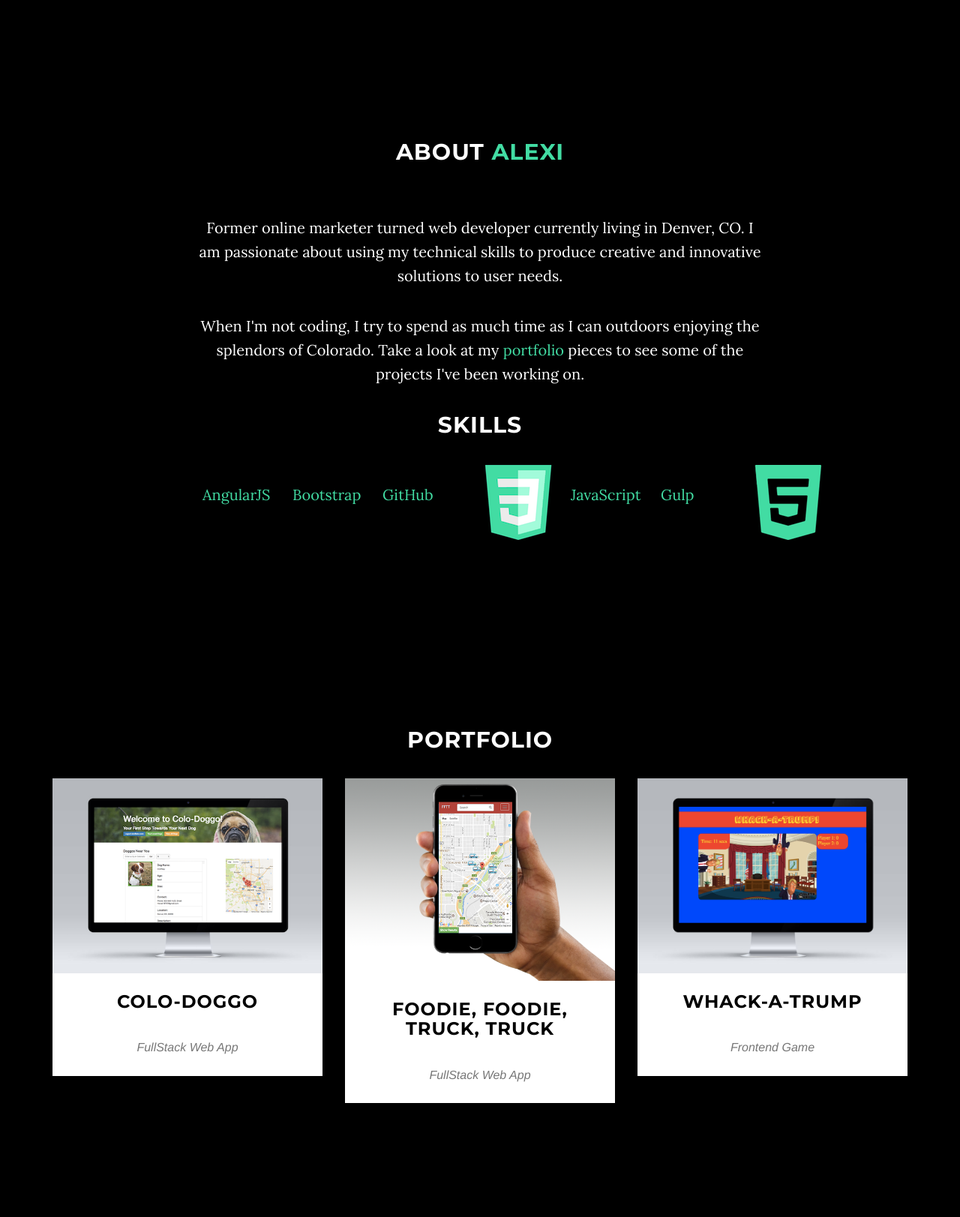
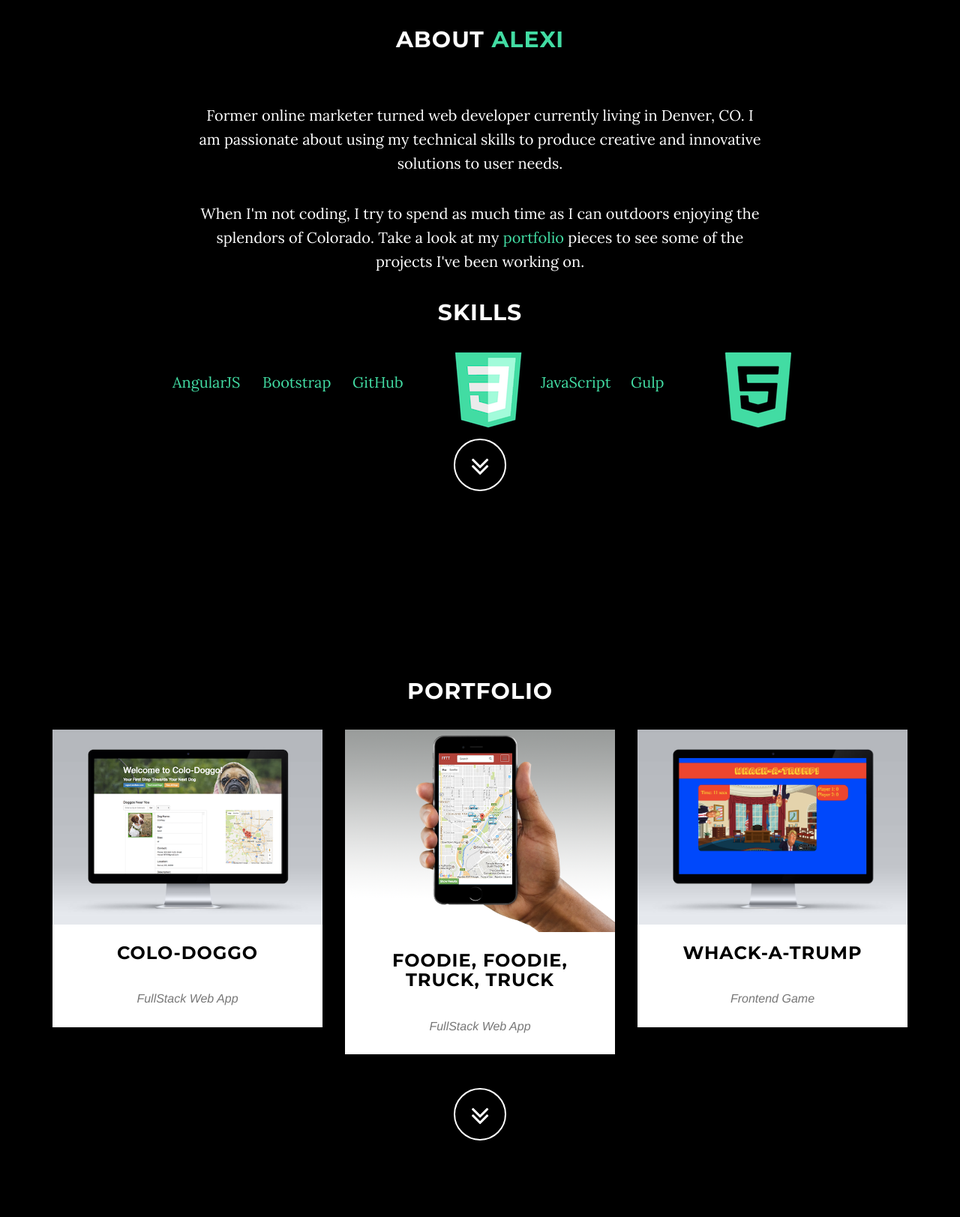
Before and after one commit to alexi-o/personal-website, a website: page index.html in a window 1280 px wide. Shown: the part 897-2520 px from the top of the page at 75% size. Drawn offline with nearby package versions, Linux system fonts and the light colour scheme; some packages are replaced by stand-ins of ours.

Commit message:
cleans up divs

```diff
--- a/css/grayscale.css
+++ b/css/grayscale.css
@@ -1,3 +1,9 @@
+.about, .portfolio, .skills, .contact {
+  position: relative;
+  bottom: 150px;
+  z-index: 20;
+}
+
 .card.effect_random.flipped .card__front {
   -webkit-transform: rotateY(-180deg);
           transform: rotateY(-180deg);
@@ -11,6 +17,7 @@
 .card {
   position: relative;
   float: left;
+  left: -40px;
   margin: 0 10px;
 }
 
--- a/index.html
+++ b/index.html
@@ -22,17 +22,9 @@
 
   <!-- Theme CSS -->
   <link href="css/grayscale.css" rel="stylesheet">
-
-  <!-- HTML5 Shim and Respond.js IE8 support of HTML5 elements and media queries -->
-  <!-- WARNING: Respond.js doesn't work if you view the page via file:// -->
-    <!--[if lt IE 9]>
-        <script src="https://oss.maxcdn.com/libs/html5shiv/3.7.0/html5shiv.js"></script>
-        <script src="https://oss.maxcdn.com/libs/respond.js/1.4.2/respond.min.js"></script>
-        <![endif]-->
       </head>
 
       <body id="page-top" data-spy="scroll" data-target=".navbar-fixed-top">
-
         <!-- Navigation -->
         <nav class="navbar navbar-custom navbar-fixed-top" role="navigation">
           <div class="container">
@@ -46,7 +38,6 @@
            </div>
            <div class="collapse navbar-collapse navbar-right navbar-main-collapse">
             <ul class="nav navbar-nav">
-
               <li class="hidden">
                 <a href="#page-top"></a>
               </li>
@@ -61,9 +52,7 @@
               </li>
             </ul>
           </div>
-          <!-- /.navbar-collapse -->
         </div>
-        <!-- /.container -->
       </nav>
 
       <!-- Intro Header -->
@@ -85,14 +74,14 @@
 
       <!-- About Section -->
       <section id="about" class="container content-section text-center">
-        <div class="row">
+        <div class="row about">
           <div class="col-lg-8 col-lg-offset-2">
             <h2>About <span style="color:#42DCA3">Alexi</span></h2>
             <p>Former online marketer turned web developer currently living in Denver, CO. I am passionate about using my technical skills to produce creative and innovative solutions to user needs.</p>
             <p>When I'm not coding, I try to spend as much time as I can outdoors enjoying the splendors of Colorado. Take a look at my <a href="#portfolio">portfolio</a> pieces to see some of the projects I've been working on.</p>
             </div>
             </div>
-        <div class="row">
+        <div class="row skills">
           <div class="col-lg-12">
             <h2>Skills</h2>
             <div id="skillsContainer"  class="col-lg-offset-2">
@@ -158,12 +147,13 @@
                     <span class="card__text">HTML5</span>
                   </div>
                 </div>
-
-
+            </div>
           </div>
-          </div>
+                        <a href="#portfolio" class="btn btn-circle page-scroll">
+                  <i class="fa fa-angle-double-down animated"></i>
+                </a>
         </div>
-
+        </div>
       </section>
 
       <!-- Portolio Section -->
@@ -220,13 +210,16 @@
                 </div>
 
               </div>
+
             </div>
-          </div>
+                        <a href="#contact" class="btn btn-circle page-scroll">
+                  <i class="fa fa-angle-double-down animated"></i>
+                </a>
         </section>
 
         <!-- Contact Section -->
         <section id="contact" class="container content-section text-center">
-          <div class="row">
+          <div class="row contact">
             <div class="col-lg-8 col-lg-offset-2">
               <h2>Get in touch!</h2>
               <p>Got a project you would like me to work on? Or maybe you just want a friendly chat? Shoot me an email and we can grab a coffee or a fabulous Denver brew.</p>
--- a/js/grayscale.js
+++ b/js/grayscale.js
@@ -1,6 +1,5 @@
 
 (function(){
-    console.log("Flipping");
     var cards = document.querySelectorAll(".card.effect_random");
     var timeMin = 1;
     var timeMax = 10;
@@ -27,7 +26,6 @@
     function randomNum(min, max) {
         return Math.random() * (max-min) + min;
     }
-
 })();
 
 // jQuery to collapse the navbar on scroll
@@ -42,47 +40,41 @@ function collapseNavbar() {
 $(window).scroll(collapseNavbar);
 $(document).ready(collapseNavbar);
 
-// jQuery for page scrolling feature - requires jQuery Easing plugin
 $(function() {
     $('a.page-scroll').bind('click', function(event) {
         var $anchor = $(this);
         $('html, body').stop().animate({
             scrollTop: $($anchor.attr('href')).offset().top
-        }, 1500, 'easeInOutExpo');
+        }, 1500, 'easeInOutCubic');
         event.preventDefault();
     });
 });
 
-// Closes the Responsive Menu on Menu Item Click
 $('.navbar-collapse ul li a').click(function() {
     $(".navbar-collapse").collapse('hide');
 });
 
-// Google Maps Scripts
 var map = null;
-// When the window has finished loading create our google map below
+
 google.maps.event.addDomListener(window, 'load', init);
 google.maps.event.addDomListener(window, 'resize', function() {
     map.setCenter(new google.maps.LatLng(39.74, -104.99));
 });
 
 function init() {
-    // Basic options for a simple Google Map
-    // For more options see: https://developers.google.com/maps/documentation/javascript/reference#MapOptions
+
     var mapOptions = {
-        // How zoomed in you want the map to start at (always required)
         zoom: 12,
 
-        // The latitude and longitude to center the map (always required)
-        center: new google.maps.LatLng(39.74, -104.99), // New York
+        // The latitude and longitude to center the map
+        center: new google.maps.LatLng(39.74, -104.99),
 
         // Disables the default Google Maps UI components
         disableDefaultUI: true,
         scrollwheel: false,
         draggable: false,
 
-        // How you would like to style the map.
-        // This is where you would paste any style found on Snazzy Maps.
+
         styles: [{
             "featureType": "water",
             "elementType": "geometry",
@@ -193,14 +185,10 @@ function init() {
         }]
     };
 
-    // Get the HTML DOM element that will contain your map
-    // We are using a div with id="map" seen below in the <body>
     var mapElement = document.getElementById('map');
 
-    // Create the Google Map using out element and options defined above
     map = new google.maps.Map(mapElement, mapOptions);
 
-    // Custom Map Marker Icon - Customize the map-marker.png file to customize your icon
     var image = 'img/pengi.png';
     var myLatLng = new google.maps.LatLng(39.74, -104.99);
     var beachMarker = new google.maps.Marker({
```
